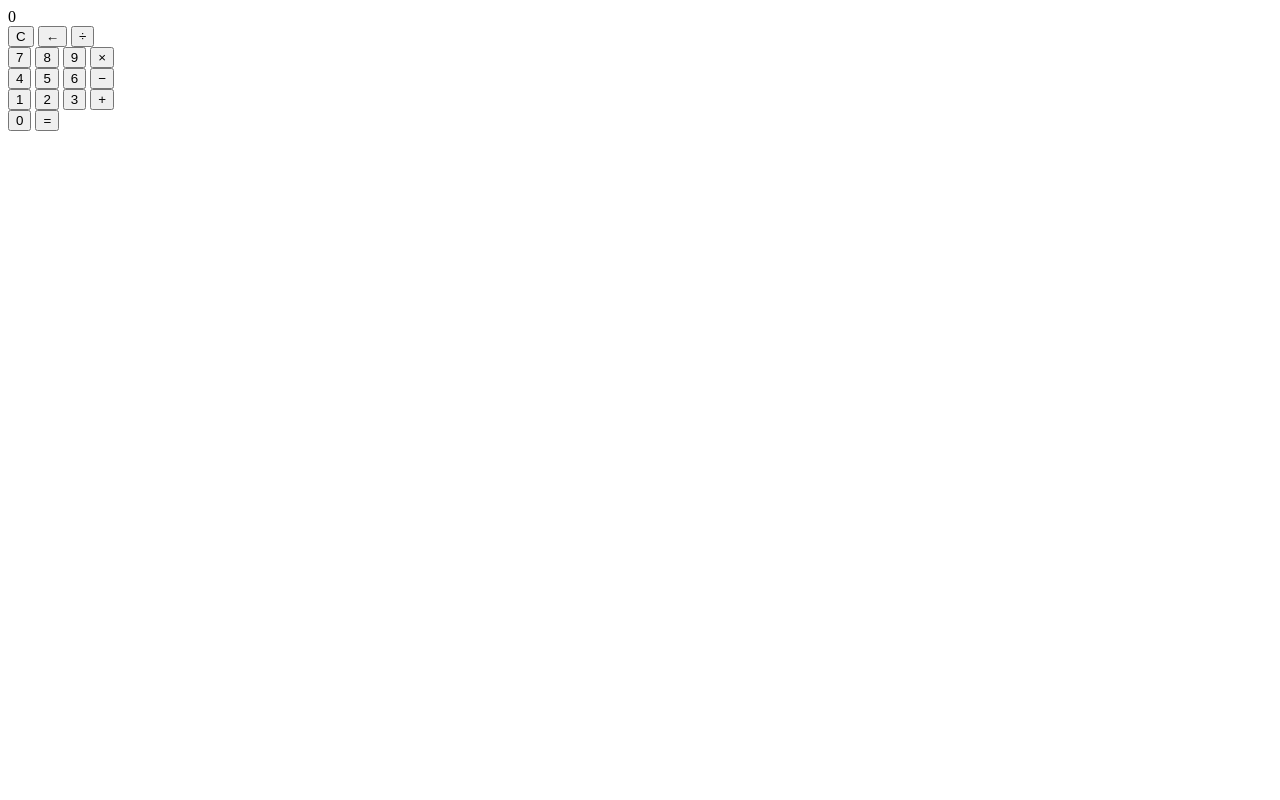
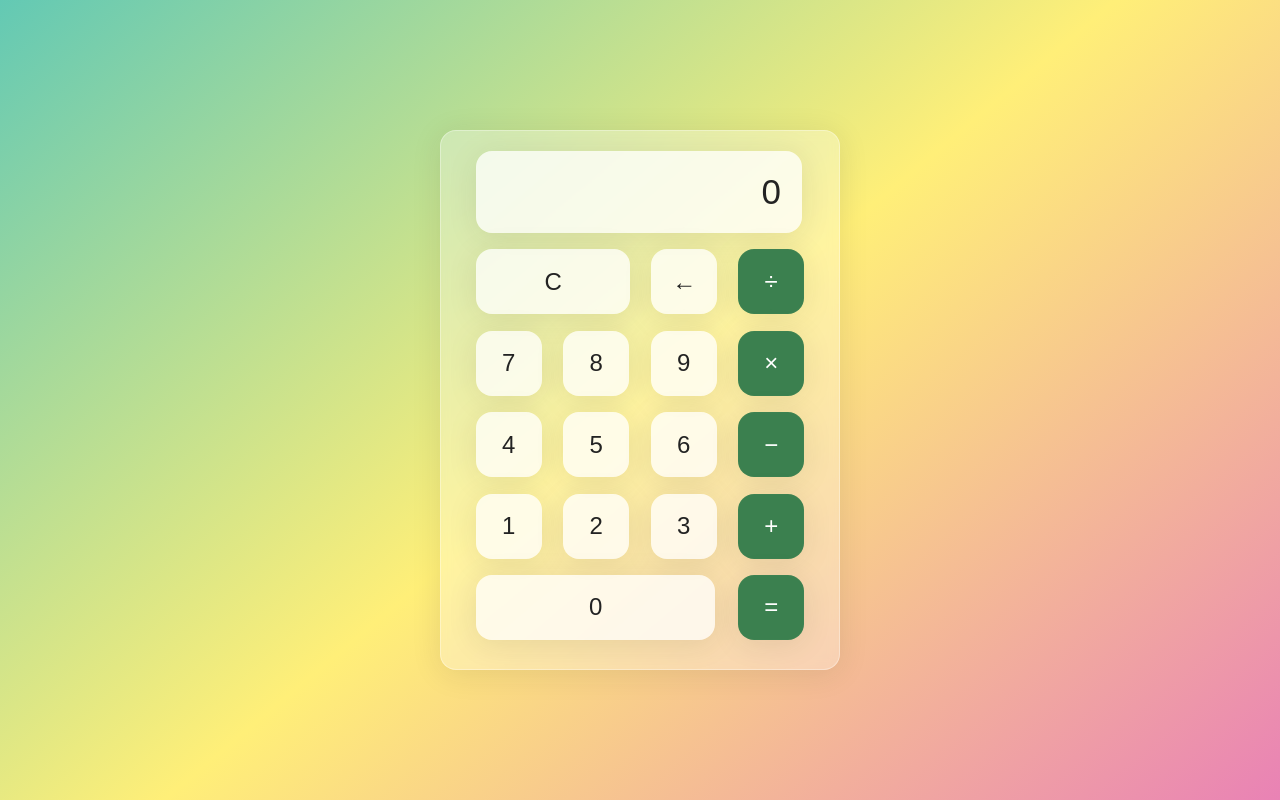
Before and after one commit to Nailgy/Calculator, a plain HTML site: page index.html in a window 1280 px wide. Drawn offline with Linux system fonts and the light colour scheme.

Commit message:
Add styling

```diff
--- a/index.html
+++ b/index.html
@@ -13,7 +13,7 @@
       0
     </section>
 
-    <section class="buttons">
+    <section>
       <div class="button-row">
         <button class="button double">
           C
--- a/style.css
+++ b/style.css
@@ -0,0 +1,102 @@
+html{
+  box-sizing: border-box;
+  height: 100%;
+}
+
+*,
+*::before,
+*::after{
+  box-sizing: inherit;
+  margin: 0;
+  padding: 0;
+}
+
+body{
+  align-items: center;
+  background: linear-gradient(320deg, #e982b5, #ffef78, #63c9b4);
+  display: flex;
+  font-family: 'Dosis', sans-serif;
+  font-display: swap;
+  height: inherit;
+  justify-content: center;
+}
+
+.wrapper{
+  backdrop-filter: blur(5.5px);
+  -webkit-backdrop-filter: blue(5.5px);
+  border-radius: 16px;
+  box-shadow: 0 4px 30px rgba(35, 35, 35, 0.1);
+  color: #232323;
+  background: rgba(255, 255, 255, 0.3);
+  border: 1px solid rgba(255, 255, 255, 0.34);
+  flex-basis: 400px;
+  height: 540px;
+  padding: 20px 35px;
+}
+
+.screen{
+  backdrop-filter: blue(5.5px);
+  -webkit-backdrop-filter: blur(5.5px);
+  background: rgba(255, 255, 255, 0.75);
+  border: 1px solid rgba(255, 255, 255, 0.01);
+  border-radius: 16px;
+  box-shadow: 0 4px 30px rgba(35, 35, 35, 0.1);
+  color: #232323;
+  font-size: 35px;
+  overflow: auto;
+  padding: 20px;
+  text-align: right;
+  width: 326px;
+}
+
+.button-row{
+  display: flex;
+  justify-content: space-between;
+  margin: 5% 0;
+}
+
+.button{
+  backdrop-filter: blue(5.5px);
+  -webkit-backdrop-filter: blur(5.5px);
+  background: rgba(255, 255, 255, 0.75);
+  border: 1px solid rgba(255, 255, 255, 0.01);
+  border-radius: 16px;
+  box-shadow: 0 4px 30px rgba(35, 35, 35, 0.1);
+  color: #232323;
+  flex-basis: 20%;
+  font-family: inherit;
+  font-size: 24px;
+  height: 65px;
+}
+
+.button:last-child{
+  backdrop-filter: blue(5.5px);
+  -webkit-backdrop-filter: blur(5.5px);
+  background: rgba(255, 255, 255, 0.75);
+  border: 1px solid rgba(255, 255, 255, 0.01);
+  border-radius: 16px;
+  box-shadow: 0 4px 30px rgba(35, 35, 35, 0.1);
+  color: #fff;
+  background: #3b804f;
+}
+
+.button:last-child:hover{
+  background-color: inherit;
+  color: inherit;
+}
+
+.button:hover{
+  background-color: inherit;
+}
+
+.button:active{
+  background-color: #ffef78;
+}
+
+.double{
+  flex-basis: 47%;
+}
+
+.triple{
+  flex-basis: 73%;
+}
```
